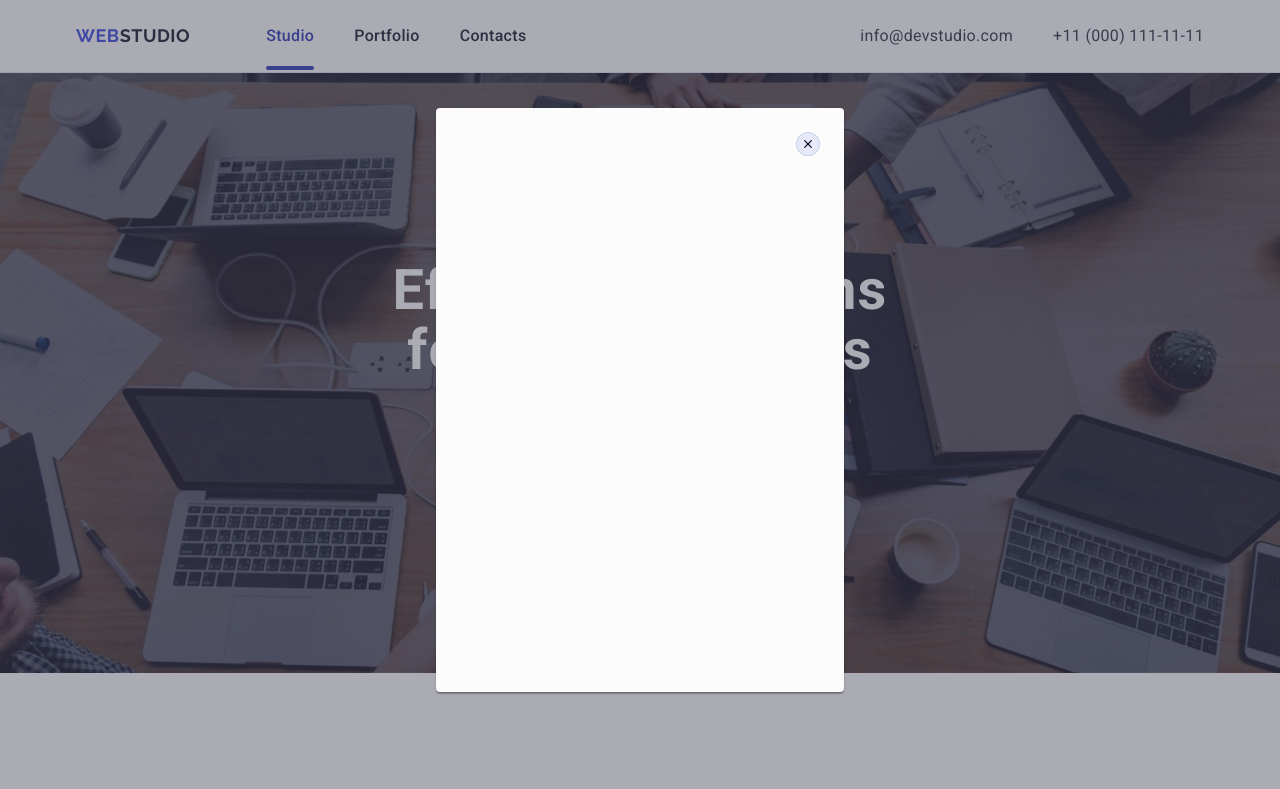
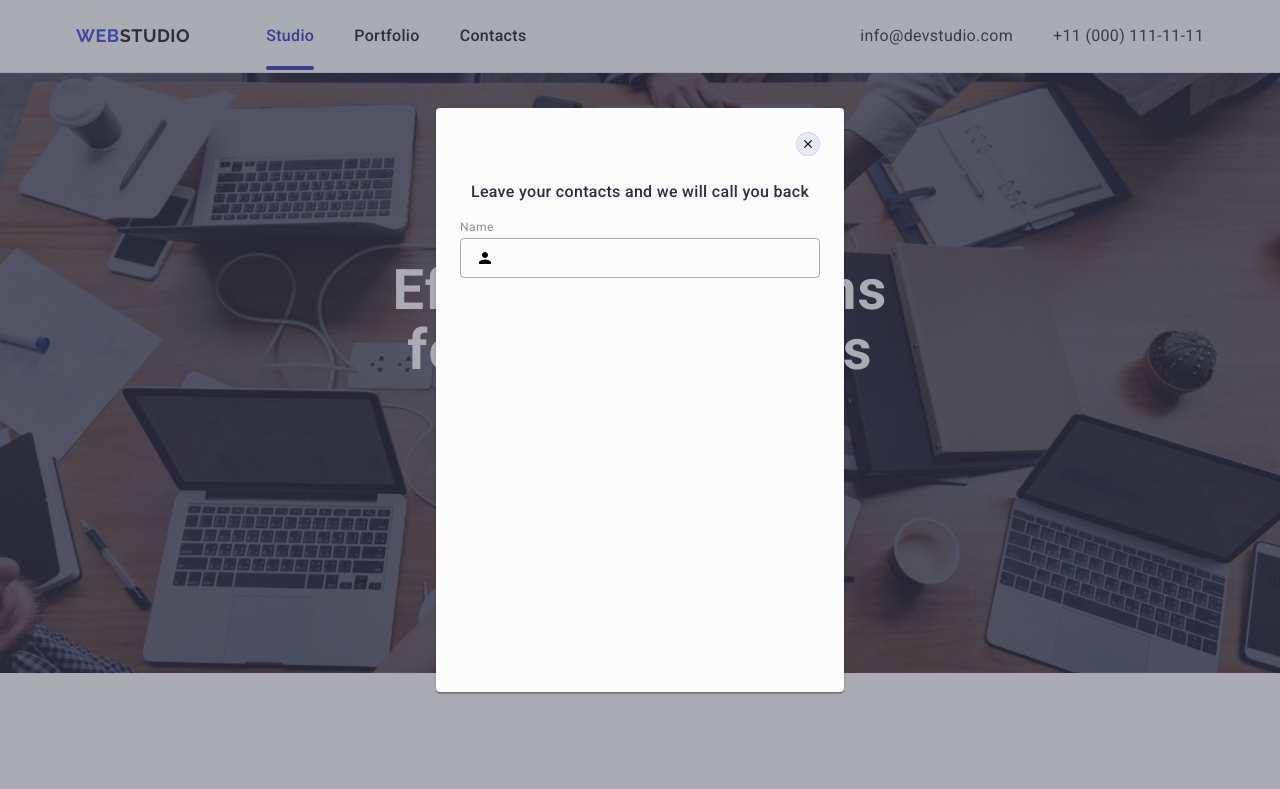
Before and after one commit to Piter30/goit-markup-05, a plain HTML site: page index.html in a window 1280 px wide. Shown: the top 789 px of the page. Drawn offline with nearby package versions, Linux system fonts and the light colour scheme.

Commit message:
add modal and styles p2

```diff
--- a/css/styles.css
+++ b/css/styles.css
@@ -642,3 +642,54 @@ input {
   color: var(--navy-blue-modal);
   margin-bottom: 16px;
 }
+
+.container-modal-contact-form {
+  margin-bottom: 8px;
+}
+
+.label-modal-contact {
+  font-size: 12px;
+  line-height: 1.17;
+  letter-spacing: 0.04em;
+  color: var(--light-slate);
+  display: block;
+  margin-bottom: 4px;
+}
+
+.container-input-modal-contact-form {
+  position: relative;
+}
+
+.container-input-modal-contact-form:focus-within {
+  fill: #4d5ae5;
+}
+
+.input-modal-contact {
+  width: 100%;
+  height: 40px;
+  border: 1px solid rgba(46, 47, 66, 0.4);
+  border-radius: 4px;
+  background-color: transparent;
+  padding-left: 38px;
+  outline: transparent;
+  transition: border-color 250ms cubic-bezier(0.4, 0, 0.2, 1);
+}
+
+.input-modal-contact:active,
+.input-modal-contact:focus {
+  fill: var(--iris);
+  border-color: var(--iris);
+}
+
+.modal-contact-icon-person {
+  position: absolute;
+  left: 16px;
+  top: 50%;
+  transform: translateY(-50%);
+  transition: fill 250ms cubic-bezier(0.4, 0, 0.2, 1);
+}
+
+.modal-contact-icon-person:active,
+.modal-contact-icon-person:focus {
+  fill: var(--iris);
+}
--- a/index.html
+++ b/index.html
@@ -500,7 +500,25 @@
             <use href="./images/icons.svg#icon-close"></use>
           </svg>
         </button>
-        <p class="modal-contact-title-paragraph"></p>
+        <p class="modal-contact-title-paragraph">
+          Leave your contacts and we will call you back
+        </p>
+        <form>
+          <div class="container-modal-contact-form">
+            <label class="label-modal-contact" for="user-name">Name</label>
+            <div class="container-input-modal-contact-form">
+              <input
+                class="input-modal-contact"
+                type="text"
+                name="user-name"
+                id="user-name"
+              />
+              <svg class="modal-contact-icon-person" width="18" height="24">
+                <use href="./images/icons.svg#icon-person"></use>
+              </svg>
+            </div>
+          </div>
+        </form>
       </div>
     </div>
   </body>
```
